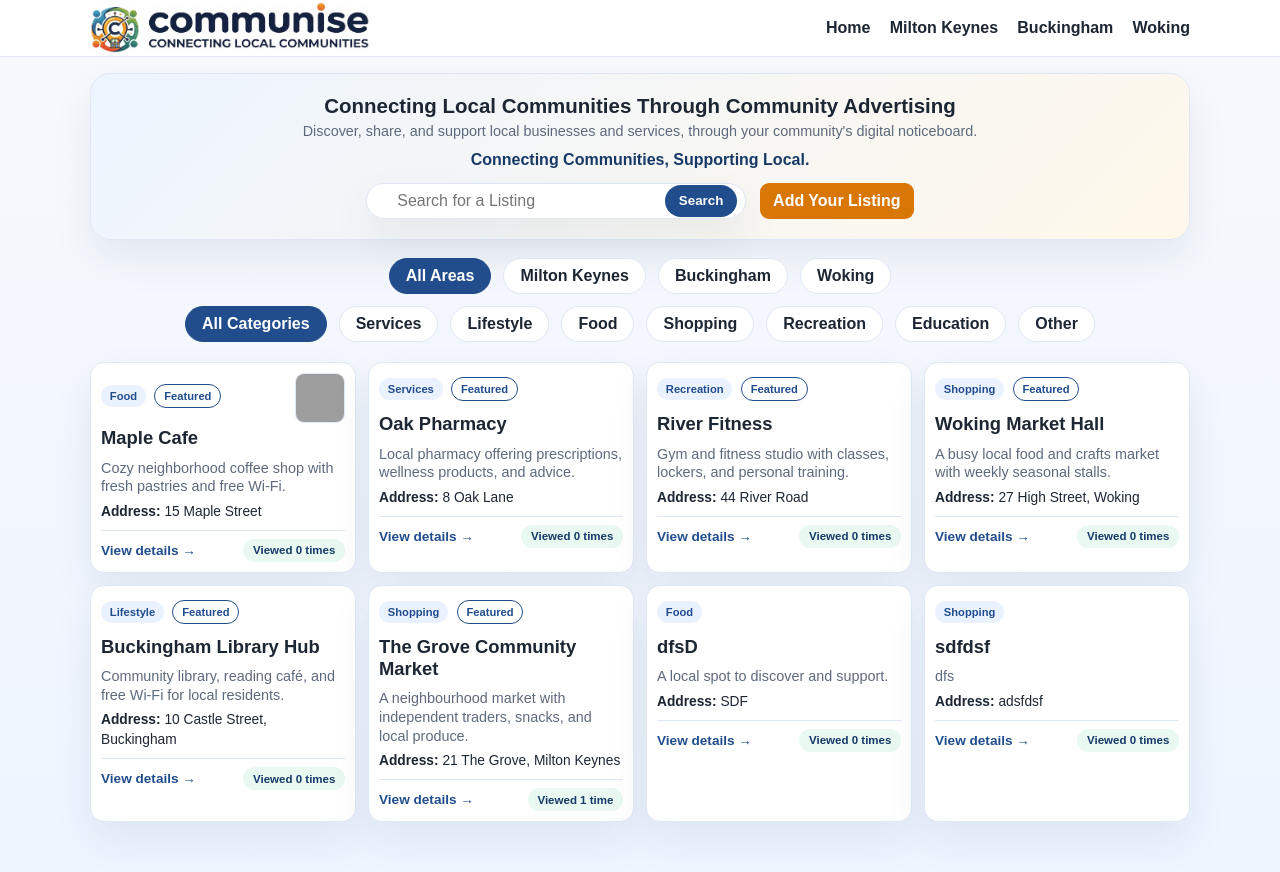
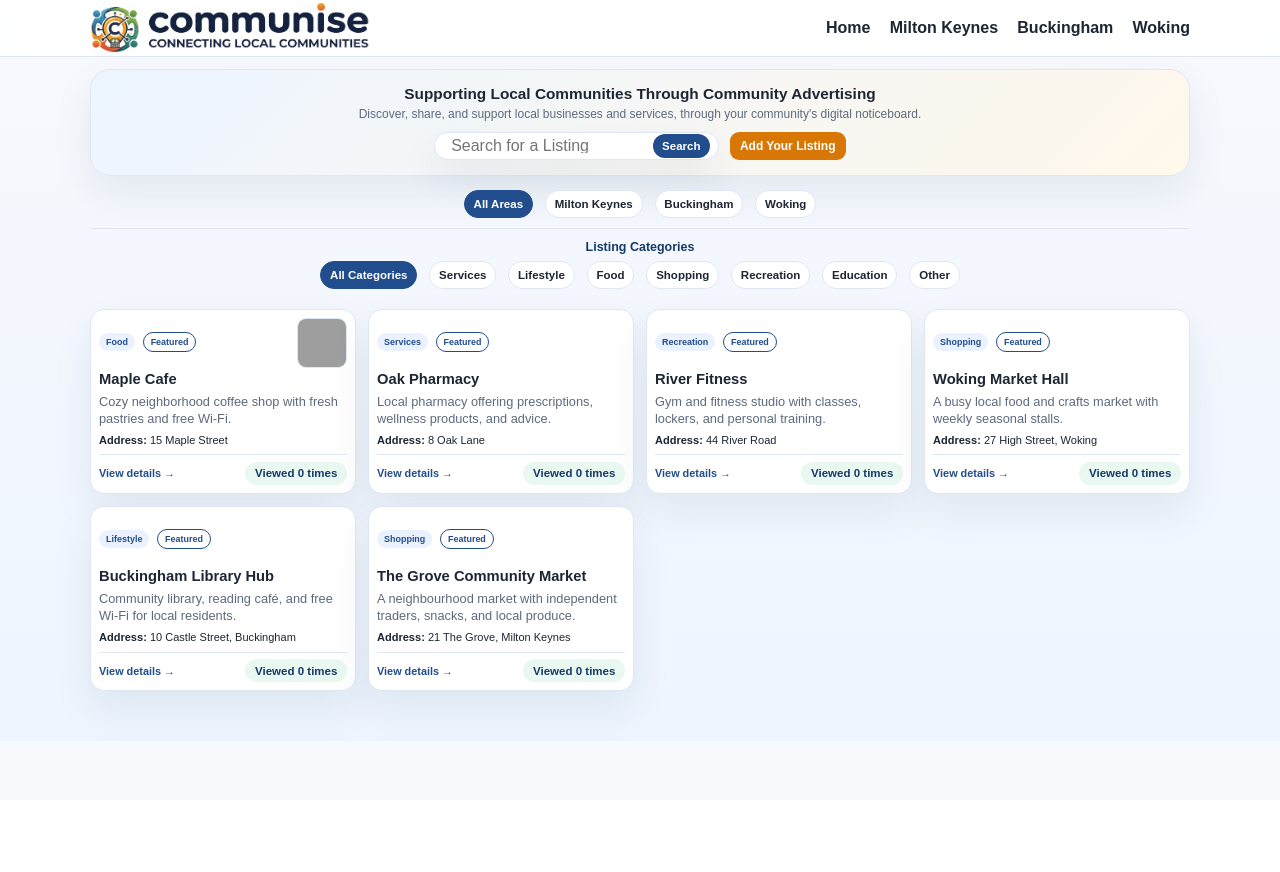
Before and after one commit to mbnarayn/communise, a Flask app: page / in a window 1280 px wide. After the commit the page ends 741 px from the top, so only its background shows below. Run offline with Flask 3, Linux system fonts and the light colour scheme; grey boxes are pictures that could not be loaded.

Commit message:
newversion

```diff
--- a/static/styles.css
+++ b/static/styles.css
@@ -84,8 +81,8 @@ nav a {
 }
 
 .hero {
-  margin: 16px 0 18px;
-  padding: 20px 24px;
+  margin: 12px 0 14px;
+  padding: 15px 18px;
   border: 1px solid var(--border);
   border-radius: 20px;
   background: linear-gradient(135deg, #edf5ff 0%, #fff8eb 100%);
@@ -100,7 +97,7 @@ nav a {
 
 .hero h1 {
   margin: 0 0 4px;
-  font-size: clamp(1rem, 1.6vw, 1.35rem);
+  font-size: clamp(0.85rem, 1.2vw, 1rem);
   line-height: 1.2;
   white-space: nowrap;
 }
@@ -120,13 +117,13 @@ nav a {
   margin-left: auto;
   margin-right: auto;
   color: var(--muted);
-  font-size: 0.9rem;
+  font-size: 0.75rem;
 }
 
 .hero-tagline {
-  margin: 0.8rem 0 0;
+  margin: 0.6rem 0 0;
   color: var(--primary-dark);
-  font-size: 1rem;
+  font-size: 0.8rem;
   font-weight: 800;
 }
 
@@ -134,17 +131,17 @@ nav a {
   display: flex;
   align-items: center;
   justify-content: center;
-  gap: 0.85rem;
-  margin-top: 0.85rem;
+  gap: 0.65rem;
+  margin-top: 0.65rem;
 }
 
 .hero-search {
-  flex: 0 1 380px;
-  width: 380px;
+  flex: 0 1 285px;
+  width: 285px;
   max-width: 100%;
   min-width: 0;
-  height: 36px;
-  padding: 0.2rem 0.3rem 0.2rem 0.75rem;
+  height: 28px;
+  padding: 0.15rem 0.25rem 0.15rem 0.55rem;
 }
 
 .search-form.hero-search input {
@@ -162,12 +159,13 @@ nav a {
   display: inline-flex;
   align-items: center;
   justify-content: center;
-  height: 36px;
-  min-height: 36px;
-  padding: 0 0.85rem;
+  height: 28px;
+  min-height: 28px;
+  padding: 0 0.65rem;
   border-radius: 9px;
   background: #d97706;
   color: #fff;
+  font-size: 0.75rem;
   font-weight: 800;
   text-decoration: none;
   white-space: nowrap;
@@ -273,7 +271,17 @@ nav a {
   justify-content: center;
   gap: 0.75rem;
   flex-wrap: wrap;
-  margin: 0 0 0.75rem;
+  margin: 0 0 0.65rem;
+  padding-bottom: 0.65rem;
+  border-bottom: 1px solid var(--border);
+}
+
+.filter-row-label {
+  margin: 0 0 0.45rem;
+  color: var(--primary-dark);
+  font-size: 0.78rem;
+  font-weight: 800;
+  text-align: center;
 }
 
 .listing-mode-tabs {
@@ -286,14 +294,15 @@ nav a {
 .tab {
   display: inline-block;
   text-decoration: none;
-  height: 36px;
+  height: 28px;
   display: inline-flex;
   align-items: center;
-  padding: 0 1rem;
+  padding: 0 0.55rem;
   border-radius: 999px;
   border: 1px solid var(--border);
   background: #fff;
   color: var(--text);
+  font-size: 0.72rem;
   font-weight: 700;
 }
 
@@ -328,7 +337,7 @@ nav a {
   background: var(--panel);
   border: 1px solid var(--border);
   border-radius: 14px;
-  padding: 10px;
+  padding: 8px;
   box-shadow: var(--shadow);
 }
 
@@ -352,20 +361,20 @@ nav a {
   background: var(--accent);
   color: var(--primary);
   border-radius: 999px;
-  padding: 0.3rem 0.55rem;
-  font-size: 0.7rem;
+  padding: 0.24rem 0.44rem;
+  font-size: 0.56rem;
   font-weight: 700;
-  margin-bottom: 4px;
+  margin-bottom: 3px;
 }
 
 .featured-badge {
   display: inline-block;
-  margin: 0 0 4px 0.25rem;
-  padding: 0.3rem 0.55rem;
+  margin: 0 0 3px 0.2rem;
+  padding: 0.24rem 0.44rem;
   border: 1px solid var(--primary);
   border-radius: 999px;
   color: var(--primary);
-  font-size: 0.7rem;
+  font-size: 0.56rem;
   font-weight: 700;
 }
 
@@ -373,9 +382,9 @@ nav a {
   display: flex;
   align-items: center;
   justify-content: space-between;
-  gap: 0.5rem;
-  min-height: 36px;
-  margin-bottom: 4px;
+  gap: 0.4rem;
+  min-height: 50px;
+  margin-bottom: 3px;
 }
 
 .listing-thumb {
@@ -390,28 +399,28 @@ nav a {
 .listing-card-title {
   display: flex;
   align-items: center;
-  gap: 0.5rem;
+  gap: 0.4rem;
 }
 
 .card h3 {
   margin-top: 0;
-  margin-bottom: 4px;
-  font-size: 1.15rem;
+  margin-bottom: 3px;
+  font-size: 0.92rem;
 }
 
 .card p {
-  margin: 0.35rem 0;
+  margin: 0.28rem 0;
   color: var(--muted);
   line-height: 1.3;
-  font-size: 0.9rem;
+  font-size: 0.8rem;
 }
 
 .card ul {
   list-style: none;
-  margin: 5px 0 0;
+  margin: 4px 0 0;
   padding: 0;
   line-height: 1.45;
-  font-size: 0.86rem;
+  font-size: 0.69rem;
   color: var(--text);
 }
 
@@ -423,9 +432,9 @@ nav a {
   display: flex;
   justify-content: space-between;
   align-items: center;
-  gap: 0.5rem;
-  margin-top: 0.5rem;
-  padding-top: 0.5rem;
+  gap: 0.4rem;
+  margin-top: 0.4rem;
+  padding-top: 0.4rem;
   border-top: 1px solid var(--border);
 }
 
@@ -469,7 +479,7 @@ nav a {
 
 .details-cta {
   color: var(--primary);
-  font-size: 0.85rem;
+  font-size: 0.68rem;
   font-weight: 700;
 }
 
@@ -570,6 +596,8 @@ label {
 input,
 textarea {
   width: 100%;
+  min-width: 0;
+  max-width: 100%;
   border: 1px solid var(--border);
   border-radius: 10px;
   padding: 0.8rem 0.9rem;
@@ -583,11 +611,27 @@ textarea {
 
 select {
   width: 100%;
+  min-width: 0;
+  max-width: 100%;
   border: 1px solid var(--border);
   border-radius: 10px;
   padding: 0.8rem 0.9rem;
   font: inherit;
   background: #fff;
+}
+
+.search-form.hero-search input {
+  margin: 0;
+  padding: 0;
+  border: 0;
+  border-radius: 0;
+}
+
+.hero-search .secondary-btn {
+  height: 24px;
+  min-height: 24px;
+  padding: 0 0.6rem;
+  font-size: 0.72rem;
 }
 
 .error-banner {
--- a/templates/index.html
+++ b/templates/index.html
@@ -15,15 +15,9 @@
         </a>
         <nav>
           <a href="{{ url_for('index') }}">Home</a>
-          {% for community in communities %}
-            {% if community.slug == 'miltonkeynes' %}
-              <a href="{{ url_for('milton_keynes_page') }}">{{ community.label }}</a>
-            {% elif community.slug == 'woking' %}
-              <a href="{{ url_for('woking_page') }}">{{ community.label }}</a>
-            {% elif community.slug == 'buckingham' %}
-              <a href="{{ url_for('buckingham_page') }}">{{ community.label }}</a>
-            {% endif %}
-          {% endfor %}
+          <a href="{{ url_for('milton_keynes_page') }}">Milton Keynes</a>
+          <a href="{{ url_for('buckingham_page') }}">Buckingham</a>
+          <a href="{{ url_for('woking_page') }}">Woking</a>
         </nav>
       </div>
     </header>
@@ -31,9 +25,8 @@
     <main class="container">
       <section class="hero">
         <div class="hero-copy">
-          <h1>Connecting Local Communities Through Community Advertising</h1>
+          <h1>Supporting Local Communities Through Community Advertising</h1>
           <p class="subtitle">Discover, share, and support local businesses and services, through your community's digital noticeboard.</p>
-          <p class="hero-tagline">Connecting Communities, Supporting Local.</p>
           <div class="hero-actions">
             <form class="search-form hero-search" method="GET" action="{{ url_for('index') }}">
               <input
@@ -52,17 +45,12 @@
 
       <nav class="community-tabs" aria-label="Community filters">
         <a href="{{ url_for('index', q=query, category=category) }}" class="tab {% if selected_community == 'all' %}active{% endif %}">All Areas</a>
-        {% for community in communities %}
-          {% if community.slug == 'miltonkeynes' %}
-            <a href="{{ url_for('milton_keynes_page', q=query, category=category) }}" class="tab {% if selected_community == 'mk' %}active{% endif %}">{{ community.label }}</a>
-          {% elif community.slug == 'woking' %}
-            <a href="{{ url_for('woking_page', q=query, category=category) }}" class="tab {% if selected_community == 'woking' %}active{% endif %}">{{ community.label }}</a>
-          {% elif community.slug == 'buckingham' %}
-            <a href="{{ url_for('buckingham_page', q=query, category=category) }}" class="tab {% if selected_community == 'buckingham' %}active{% endif %}">{{ community.label }}</a>
-          {% endif %}
-        {% endfor %}
+        <a href="{{ url_for('milton_keynes_page', q=query, category=category) }}" class="tab {% if selected_community == 'mk' %}active{% endif %}">Milton Keynes</a>
+        <a href="{{ url_for('buckingham_page', q=query, category=category) }}" class="tab {% if selected_community == 'buckingham' %}active{% endif %}">Buckingham</a>
+        <a href="{{ url_for('woking_page', q=query, category=category) }}" class="tab {% if selected_community == 'woking' %}active{% endif %}">Woking</a>
       </nav>
 
+      <p class="filter-row-label">Listing Categories</p>
       <nav class="category-tabs" aria-label="Category filters">
         {% for item in categories %}
           {% set tab_name = item %}
```
Also changed, not shown: other parts of static/styles.css (+132 -31 lines), data/listings.json (+1 -95 lines), templates/404.html (+3 -5 lines), templates/add_listing.html (+19 -3 lines), templates/community.html (+8 -20 lines), templates/listing_detail.html (+3 -9 lines), 1 other file.
